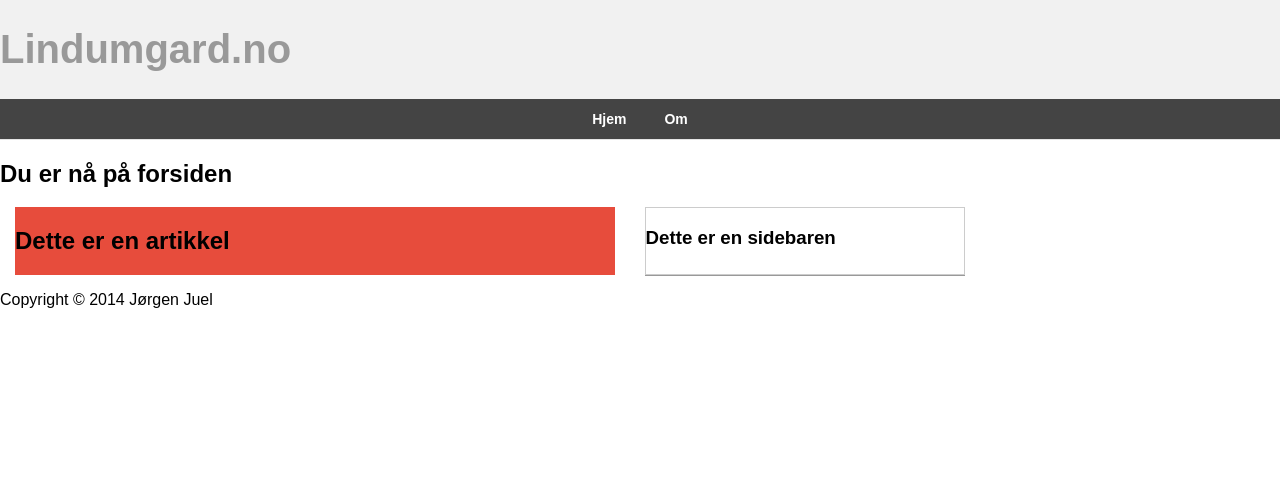
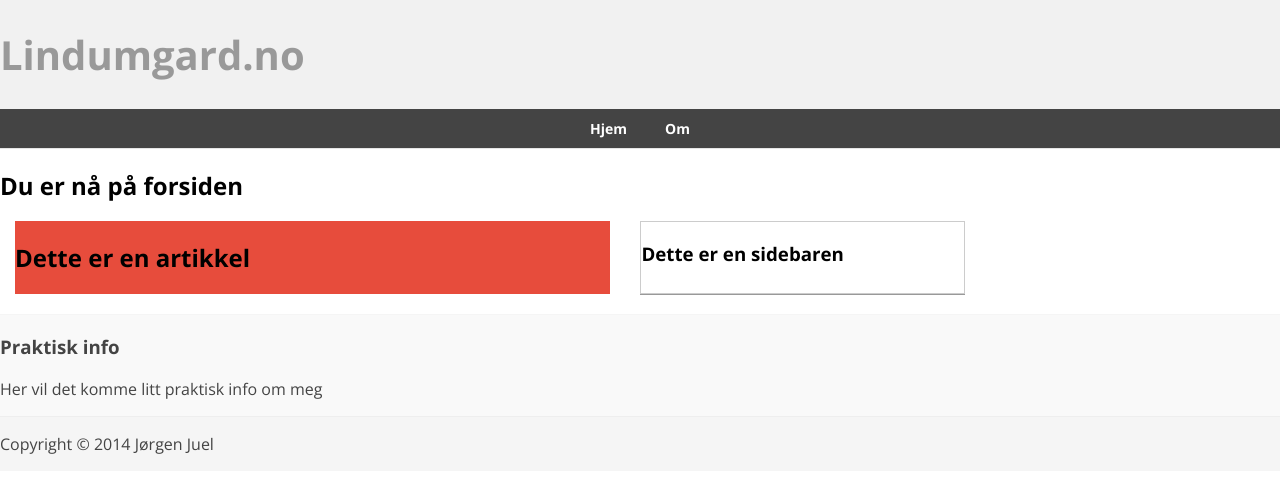
Before and after one commit to JorgenJuel/lindumgard, a PHP site: page / in a window 1280 px wide. Shown: the top 493 px of the page. Run offline with PHP 8.4, Linux system fonts and the light colour scheme.

Commit message:
Endringer i footer

```diff
--- a/assets/css/style.css
+++ b/assets/css/style.css
@@ -1,3 +1,4 @@
+@import url(http://fonts.googleapis.com/css?family=Open+Sans:400italic,400,700,300);
 body,
 html {
   margin: 0;
@@ -14,9 +15,10 @@ body {
 }
 body > * {
   width: 980px;
+  max-width: 100%;
 }
 * {
-  font-family: Arial, sans-serif;
+  font-family: "open sans", arial, sans-serif;
 }
 /*
  * Header
@@ -114,3 +116,29 @@ section.main aside {
   border: 1px solid #ccc;
   box-shadow: 0 1px rgba(0, 0, 0, 0.4);
 }
+/*
+ * Main Footer
+ */
+footer.main-footer {
+  background: #f5f5f5;
+  color: #444;
+  width: 100%;
+  margin-top: 20px;
+  display: -moz-flex;
+  display: -webkit-flex;
+  display: flex;
+  flex-direction: row;
+  flex-wrap: wrap;
+  align-content: center;
+}
+footer.main-footer > div {
+  width: 100%;
+}
+footer.main-footer .info {
+  background-color: #f9f9f9;
+  border-top: 1px solid #f5f5f5;
+}
+footer.main-footer .copyright {
+  border-top: 1px solid #eee;
+  background: #f5f5f5;
+}
--- a/assets/css/style.less
+++ b/assets/css/style.less
@@ -1,3 +1,4 @@
+@import url(http://fonts.googleapis.com/css?family=Open+Sans:400italic,400,700,300);
 .displayflex(){
 	display: -moz-flex;
 	display: -webkit-flex;
@@ -16,9 +17,10 @@ body{
 }
 body > *{
 	width:980px;
+	max-width: 100%;
 }
 *{
-	font-family: Arial, sans-serif;
+	font-family: "open sans",arial,sans-serif;
 }
 @blue: #3498db;
 /*
@@ -111,3 +113,27 @@ section.main{
 		box-shadow: 0 1px rgba(0,0,0,.4);
 	}
 }
+/*
+ * Main Footer
+ */
+footer.main-footer{
+	background: #f5f5f5;
+	color:#444;
+	width:100%;
+	margin-top:20px;
+	.displayflex();
+	flex-direction:row;
+	flex-wrap: wrap;
+	align-content: center;
+	> div{
+		width: 100%;
+	}
+	.info{
+		background-color: #f9f9f9;
+		border-top: 1px solid #f5f5f5;
+	}
+	.copyright{
+		border-top: 1px solid #eee;
+		background: #f5f5f5;
+	}
+}
--- a/inc/footer.php
+++ b/inc/footer.php
@@ -1,6 +1,12 @@
 	</section>
 	<footer class="main-footer">
-		<p>Copyright &copy; 2014 Jørgen Juel</p>
+    <div class="info">
+      <h3>Praktisk info</h3>
+      <p>Her vil det komme litt praktisk info om meg</p>
+    </div>
+    <div class="copyright">
+  		<p>Copyright &copy; 2014 Jørgen Juel</p>
+    </div>
 	</footer>
 </body>
 </html>
```
